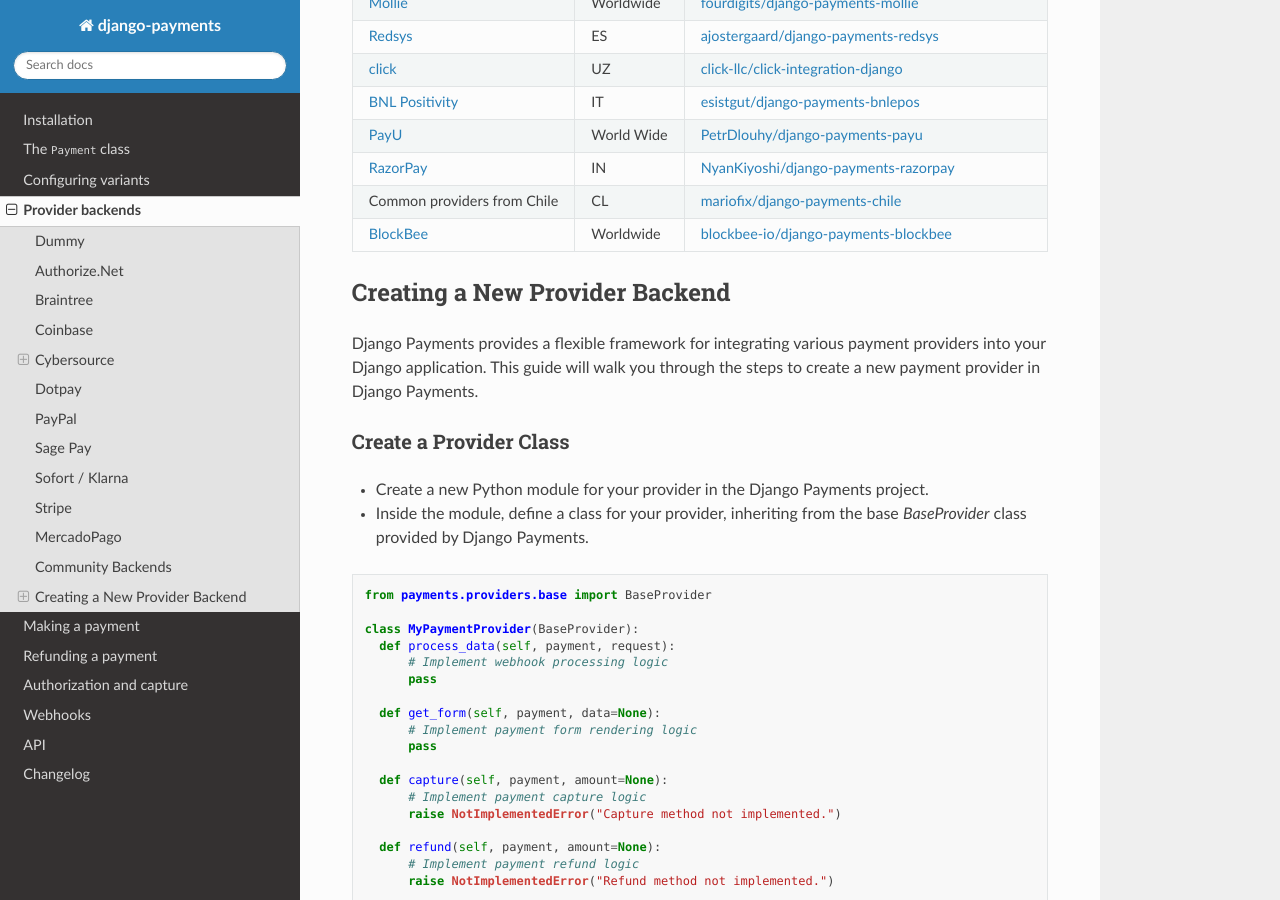
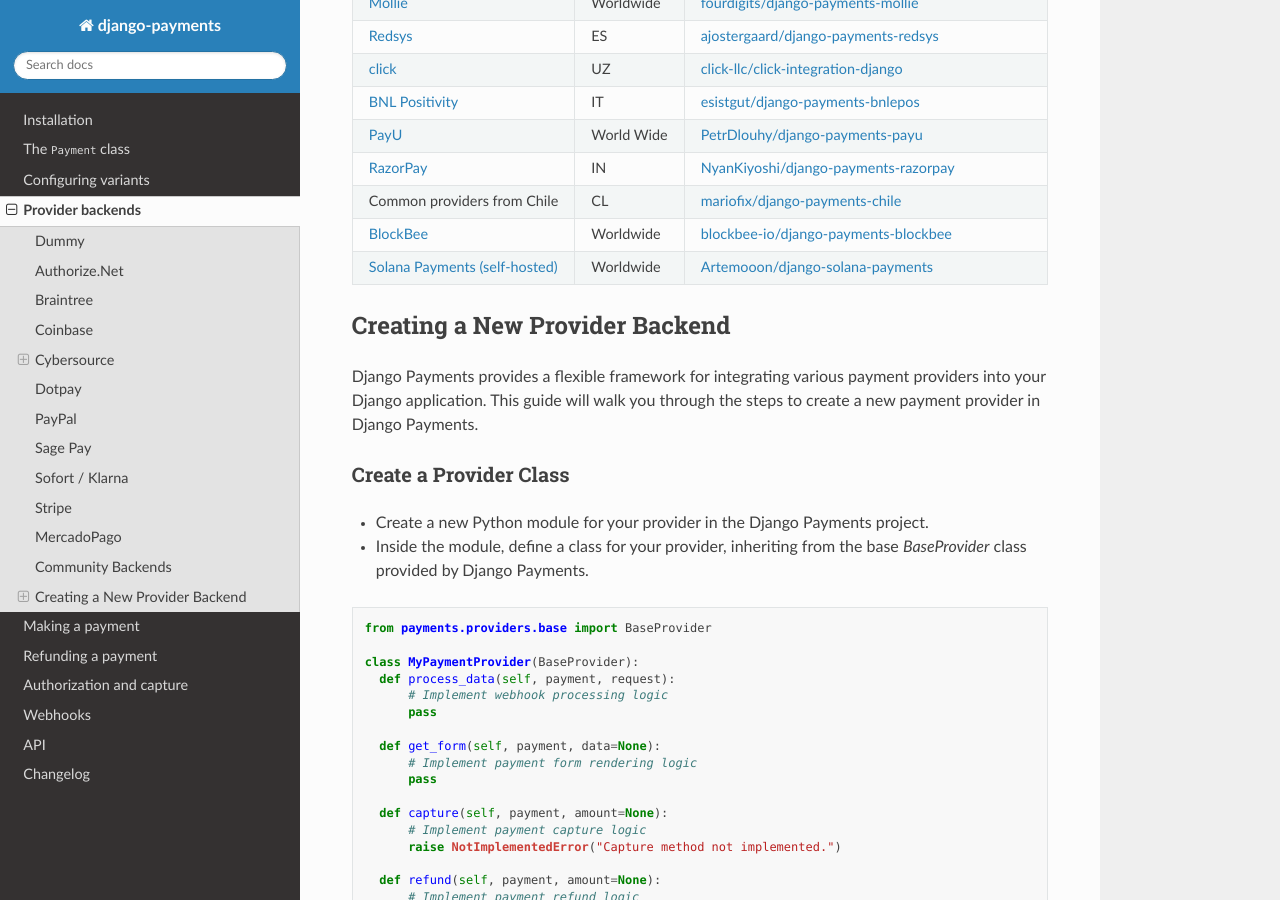
Before and after one commit to jazzband/django-payments, a Sphinx documentation site: the page built from docs/backends.rst, in a window 1280 px wide and 900 px high, scrolled down 6424 px. Built offline with Sphinx 7.4.7 and the Read the Docs theme 3.1.0, drawn with Linux system fonts in a browser that asks for light colours; the version number could not be read and is left out.

Commit message:
Add Solana Payments backend to community providers documentation

```diff
--- a/docs/backends.rst
+++ b/docs/backends.rst
@@ -298,6 +298,9 @@
   * - `BlockBee <https://www.blockbee.io/>`_
     - Worldwide
     - `blockbee-io/django-payments-blockbee <https://github.com/blockbee-io/django-payments-blockbee>`_
+  * - `Solana Payments (self-hosted) <https://django-solana-payments.readthedocs.io/en/latest/django_payments_integration.html>`_
+    - Worldwide
+    - `Artemooon/django-solana-payments <https://github.com/Artemooon/django-solana-payments>`_
 
 
 Creating a New Provider Backend
```
